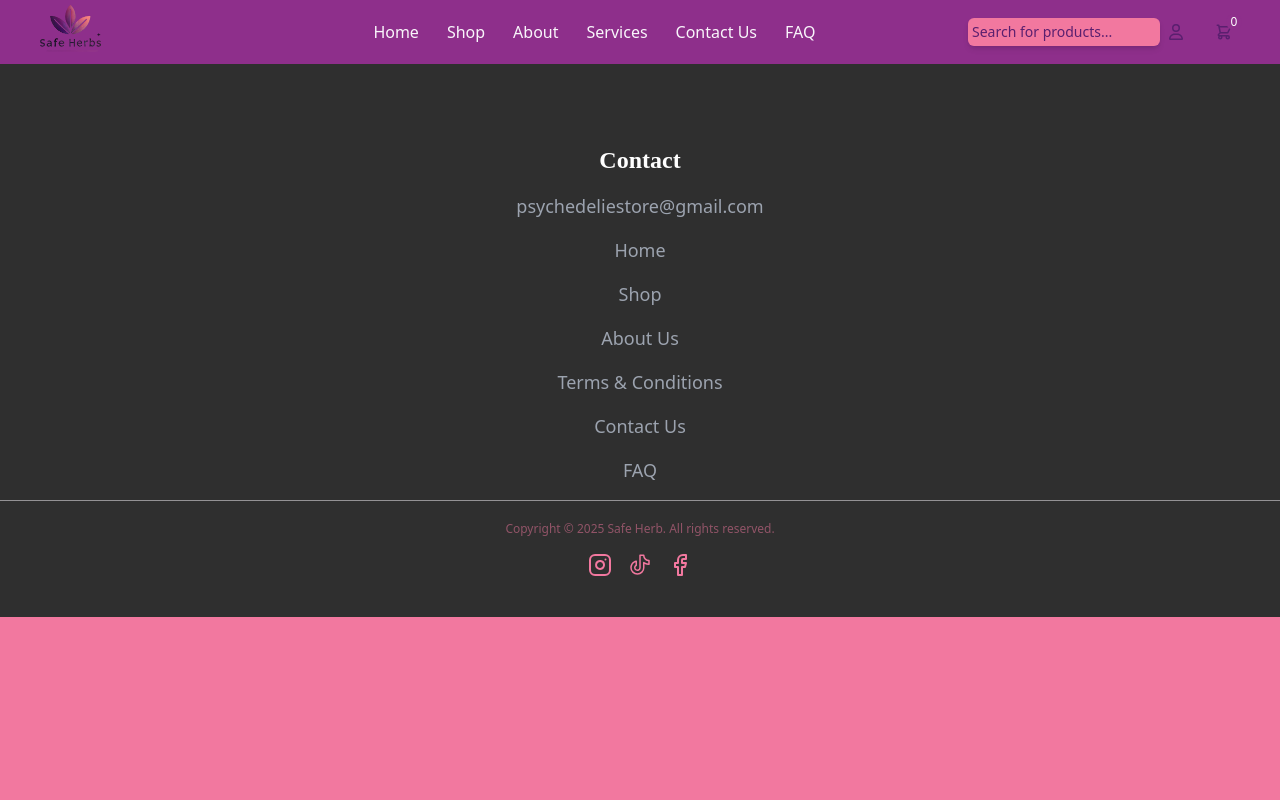
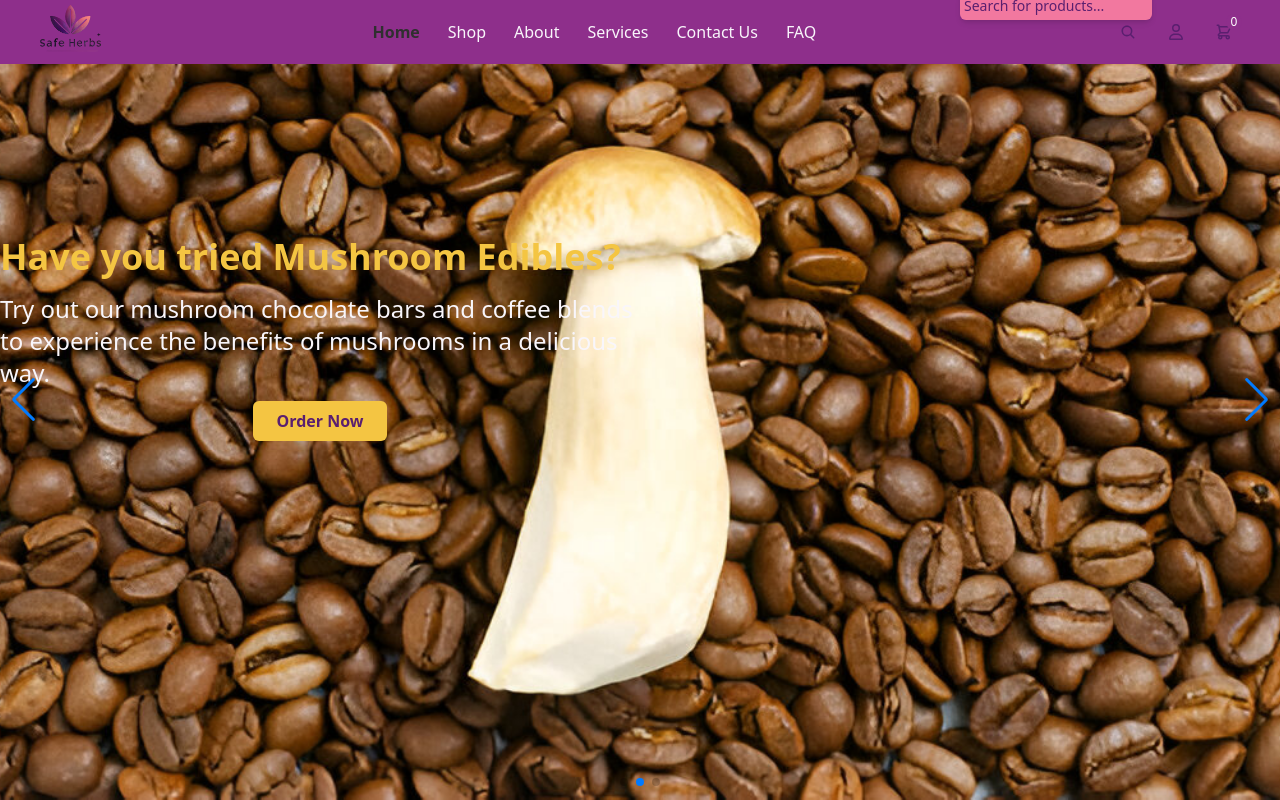
Before and after one commit to Sochik/Safe-Herb, a React (Vite) app: page / in a window 1280 px wide. Both pictures are taken after a click on the element 1128 px from the left and 32 px from the top of the page. Shown: the top 800 px of the page. Built offline with nearby package versions, Linux system fonts and the light colour scheme.

Commit message:
fix heaader and footer bug, fix hamburger bug, fix other bugs

```diff
--- a/src/App.jsx
+++ b/src/App.jsx
@@ -32,7 +32,7 @@ const PageRoutes = createBrowserRouter([
     element: <PageLayout />,
     children: [
       {
-        path: "/Home",
+        path: "/",
         element: <Home />,
       },
       {
--- a/src/components/Footer.jsx
+++ b/src/components/Footer.jsx
@@ -25,7 +25,7 @@ export default function Footer() {
       <div className="container mx-auto flex flex-col items-center justify-center">
         <ul className="flex flex-col gap-4 text-center text-gray-400 mb-4">
           {[
-            { name: "Home", path: "/Home" },
+            { name: "Home", path: "/" },
             { name: "Shop", path: "/Shop" },
             { name: "About Us", path: "/About" },
             { name: "Terms & Conditions", path: "/terms" },
--- a/src/components/Header.jsx
+++ b/src/components/Header.jsx
@@ -31,14 +31,13 @@ export default function Navbar() {
   };
 
   return (
-    <div className="w-full bg-inherit" data-aos="fade-down">
-      <nav className="container flex items-center justify-between px-5 md:px-10 bg-secondary">
+    <div
+      className="w-full bg-inherit fixed z-20 top-0 left-0"
+      data-aos="fade-down"
+    >
+      <nav className="container flex items-center  justify-between px-5 md:px-10 bg-secondary ">
         {/* Logo Section */}
-        <Link
-          to="/Home"
-          className="flex items-center"
-          data-aos="fade-left"
-        >
+        <Link to="/" className="flex items-center" data-aos="fade-left">
           <img
             src={logo}
             alt="Safe Herb"
@@ -60,11 +59,11 @@ export default function Navbar() {
         <ul
           className={`${
             isMenuOpen ? "block" : "hidden"
-          } transition-transform z-50 duration-500 ease-in-out absolute top-16 left-0 w-full text-light bg-secondary bg-opacity-70 md:static md:bg-inherit md:flex md:flex-row md:items-center md:space-x-6 md:justify-between`}
+          } transition-transform z-50 duration-500 ease-in-out absolute top-16 left-0 w-full text-light bg-secondary bg-opacity-95 md:static md:bg-inherit md:flex md:flex-row md:items-center md:space-x-6 md:justify-between`}
         >
-          <div className="flex flex-col items-start gap-2 w-full md:justify-center md:flex-row md:item-center md:gap-7">
+          <div className="flex flex-col items-start gap-1 w-full md:justify-center md:flex-row md:item-center md:gap-7">
             {[
-              { name: "Home", to: "/Home" },
+              { name: "Home", to: "/" },
               { name: "Shop", to: "/Shop" },
               { name: "About", to: "/About" },
               { name: "Services", to: "/Services" },
@@ -79,9 +78,7 @@ export default function Navbar() {
                     : "hover:text-dark transform hover:scale-105"
                 }`}
               >
-                <Link to={link.to}>
-                  {link.name}
-                </Link>
+                <Link to={link.to}>{link.name}</Link>
               </li>
             ))}
           </div>
@@ -97,7 +94,7 @@ export default function Navbar() {
             </div>
             {/* Search Bar */}
             {isSearchOpen && (
-              <div className="absolute right-20 flex items-center rounded-md shadow-md z-40">
+              <div className="absolute md:right-20 -top-8 mx-2 my-2 flex items-center rounded-md shadow-md z-40">
                 <input
                   type="text"
                   className="w-48 p-1 text-sm rounded-md placeholder:text-primary focus:outline-none focus:ring-2 focus:ring-highlight focus:rounded-md bg-highlight"
--- a/src/pages/Terms.jsx
+++ b/src/pages/Terms.jsx
@@ -587,7 +587,7 @@ export default function Terms() {
       {/* Content Section */}
       <div className="flex flex-col lg:flex-row w-full mx-auto">
         {/* Navigation Links */}
-        <nav className="lg:w-1/4 ps-4 lg:ps-8 sticky lg:top-0 top-4 h-auto z-20 w-fit bg-light">
+        <nav className="lg:w-1/4 ps-4 lg:ps-8 sticky top-4 lg:top-20 h-auto z-20 bg-light">
           <button
             className="lg:hidden text-white bg-highlight px-4 py-2 rounded mb-4"
             onClick={() => setNavOpen(!navOpen)}
```
